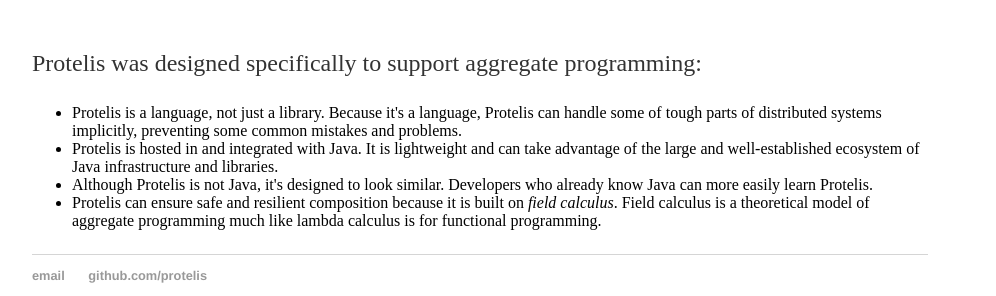
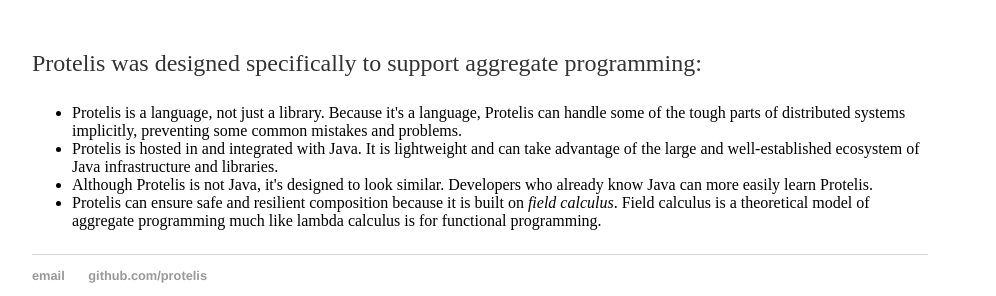
Before and after one commit to candogan96/Protelis-CD.github.io, a Jekyll site: the page built from index.html, in a window 1280 px wide. Shown: the part 956-1252 px from the top of the page, without its empty margins (160-1156 px from the left). Built offline with Jekyll 4.4.1, drawn with Linux system fonts in a browser that asks for light colours.

Commit message:
Update index.html

```diff
--- a/index.html
+++ b/index.html
@@ -9,7 +9,7 @@ title: The Protelis programming language for aggregate programming
 
 	<p>Protelis was designed specifically to support aggregate programming:
 	<ul>
-	<li>Protelis is a language, not just a library. Because it's a language, Protelis can handle some of tough parts of distributed systems implicitly, preventing some common mistakes and problems.</li>
+	<li>Protelis is a language, not just a library. Because it's a language, Protelis can handle some of the tough parts of distributed systems implicitly, preventing some common mistakes and problems.</li>
 	<li>Protelis is hosted in and integrated with Java. It is lightweight and can take advantage of the large and well-established ecosystem of Java infrastructure and libraries.</li>
 	<li>Although Protelis is not Java, it's designed to look similar. Developers who already know Java can more easily learn Protelis.</li>
 	<li>Protelis can ensure safe and resilient composition because it is built on <i>field calculus</i>. Field calculus is a theoretical model of aggregate programming much like lambda calculus is for functional programming.</li>
```
